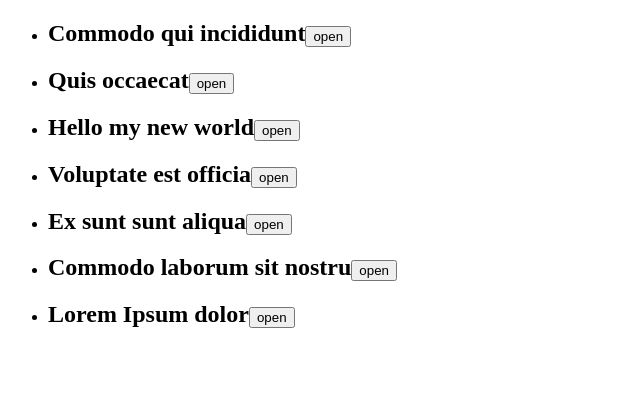
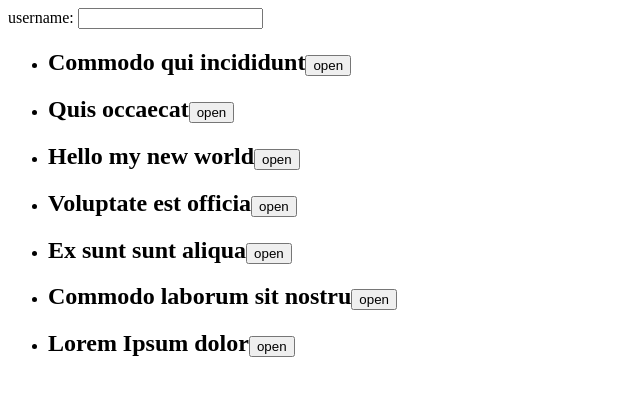
Before and after one commit to romabelka/basic-react-1902, a React (Create React App) app: page / in a window 1280 px wide. Shown: the top 396 px of the page, without its empty margins (0-640 px from the left). Built offline with nearby package versions, Linux system fonts and the light colour scheme.

Commit message:
add form

```diff
--- a/src/App.js
+++ b/src/App.js
@@ -2,6 +2,7 @@
 import {findDOMNode} from 'react-dom'
 import ArticleList from './components/article-list'
 import Chart from './components/chart'
+import UserForm from './components/user-form'
 
 class App extends Component {
     static propTypes = {
@@ -11,6 +12,7 @@
     render() {
         return (
             <div>
+                <UserForm />
                 <ArticleList articles = {this.props.articles} ref = {this.setListRef}/>
                 <Chart articles = {this.props.articles}/>
             </div>
--- /dev/null
+++ b/src/components/user-form.js
@@ -0,0 +1,31 @@
+import React, { Component } from 'react'
+
+class UserForm extends Component {
+    static propTypes = {
+
+    };
+
+    state = {
+        username: ''
+    }
+
+    render() {
+        return (
+            <div>
+                username: <input value = {this.state.username} onChange = {this.handleChange}/>
+            </div>
+        )
+    }
+
+    handleChange = ev => {
+        if (ev.target.value.length > 10) {
+            return
+        }
+
+        this.setState({
+            username: ev.target.value
+        })
+    }
+}
+
+export default UserForm
```
